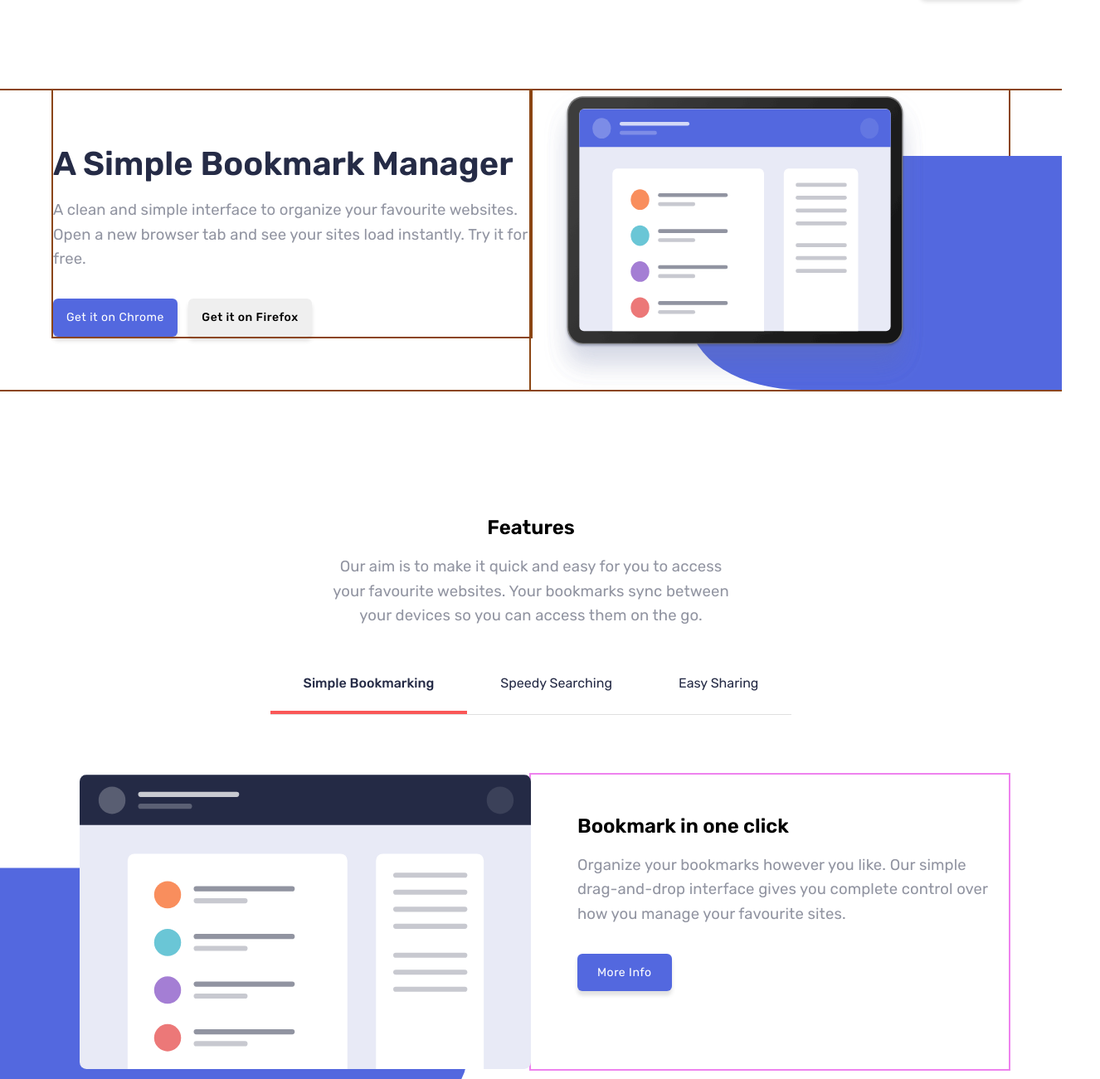
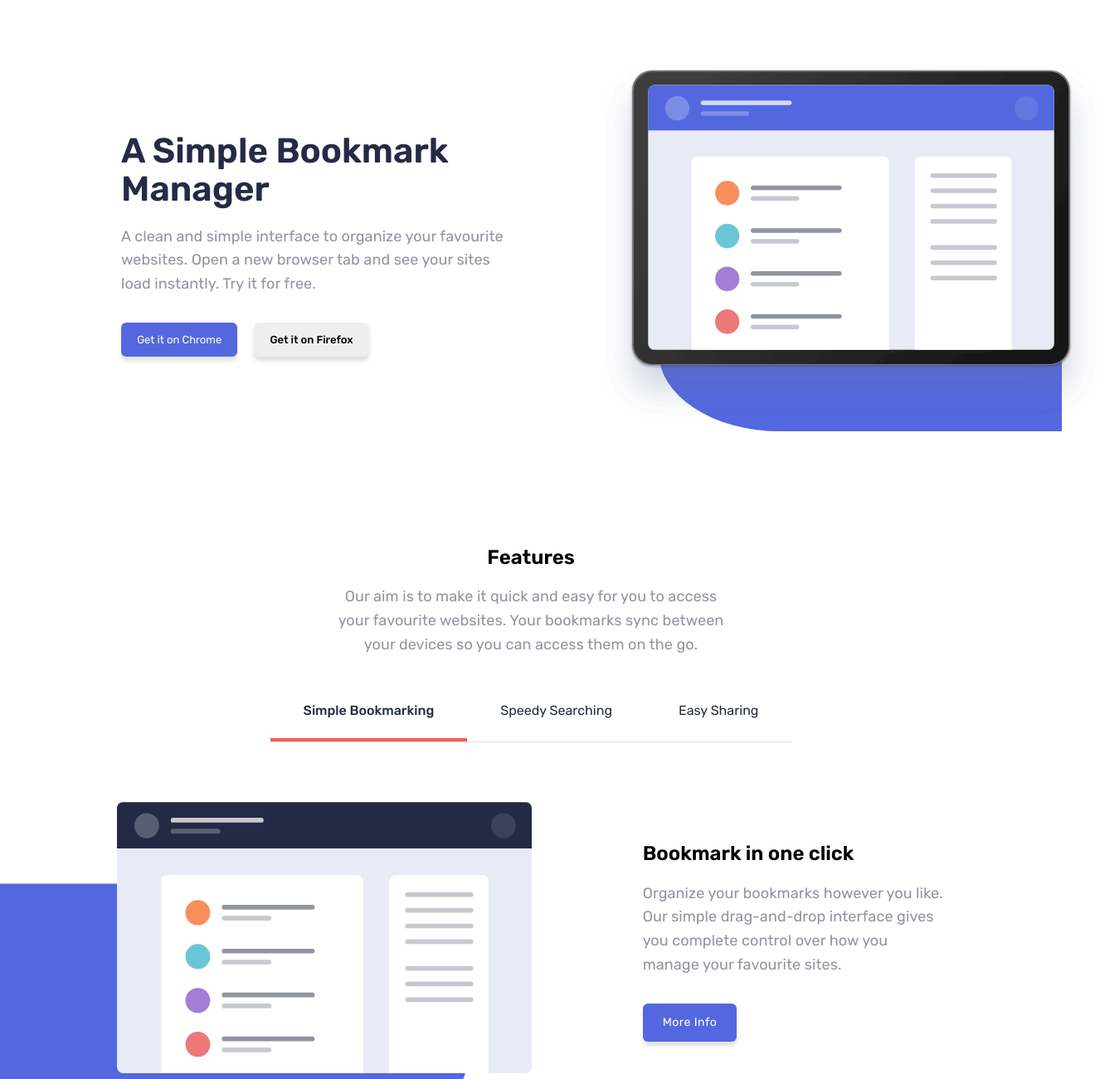
Before and after one commit to Ghidyon/bookmark, a plain HTML site: page index.html in a window 1280 px wide. Shown: the part 97-1398 px from the top of the page at 83% size, 1326 px wide, since content can reach past the window. Drawn offline with Linux system fonts and the light colour scheme; files whose address does not match are found by name.

Commit message:
fully responsiveness

```diff
--- a/index.html
+++ b/index.html
@@ -221,6 +221,7 @@
     </div>
   </section>
 
+  <section class="links-container">
     <section class="links white">
       <div class="">
         <svg width="148" height="25" xmlns="http://www.w3.org/2000/svg">
@@ -249,7 +250,7 @@
         </div>
       </div>
     </section>
-
+  </section>
   <footer>
     <p class="attribution">
       Challenge by <a href="https://www.frontendmentor.io?ref=challenge" target="_blank">Frontend Mentor</a>.
--- a/style.css
+++ b/style.css
@@ -233,11 +233,6 @@ header button:last-child {
     line-height: 2;
     padding-top: 2rem;
 }
-/* .faq-header div:hover {
-    top: -10px;
-    right: 0;
-    transform: rotate(180deg);
-} */
 
 .faq-container div:last-child {
     margin-top: 3rem;
@@ -249,6 +244,7 @@ header button:last-child {
 
 
 /* Contact Section */
+
 .contact-container {
     padding: 4.5rem 2rem 4rem 2rem;
 }
@@ -442,7 +438,6 @@ button, input {
         flex-direction: row-reverse;
         justify-content: center;
         padding: 0 2rem;
-        outline: 2px solid saddlebrown;
     }
 
     header:after {
@@ -458,7 +453,6 @@ button, input {
     }
 
     header .svg-container {
-        outline: 2px solid saddlebrown;
         padding: 0;
         padding-left: 3.5rem;
         width: 50%;
@@ -469,7 +463,6 @@ button, input {
     }
 
     header .header-content {
-        outline: 2px solid saddlebrown;
         text-align: left;
         width: 50%;
         padding: 0;
@@ -482,6 +475,21 @@ button, input {
     .header-content div {
         text-align: left;
         margin: 0;
+    }
+
+    header button {
+        letter-spacing: 0;
+        padding: .8rem 1.2rem;
+    }
+
+    header button:first-child {
+        font-size: 13px;
+        margin-right: .5rem;
+    }
+
+    header button:last-child {
+        margin-left: .5rem;
+        font-size: 13px;
     }
 
     .features {
@@ -551,7 +559,6 @@ button, input {
         width: 50%;
         padding: 3rem 0 0rem 2.5rem;
         text-align: left;
-        outline: 2px solid violet;
     }
 
     .tab-content button {
@@ -659,7 +666,6 @@ button, input {
     }
 
     header .svg-container {
-        outline: 2px solid saddlebrown;
         padding-left: 1rem;
     }
 
@@ -683,7 +689,6 @@ button, input {
         width: 50%;
         padding: 3rem 0 0rem 3.5rem;
         text-align: left;
-        outline: 2px solid violet;
     }
 
     .cards {
@@ -702,7 +707,6 @@ button, input {
     .card:last-child {
         align-self: flex-end;
     }
-
 }
 
 @media (min-width: 1024px) {
@@ -723,70 +727,74 @@ button, input {
 
     .nav-links ul li {
         margin-right: 2.5rem;
-        font-size: 1rem;
+        font-size: .85rem;
         letter-spacing: 1px;
     }
 
     .login-btn {
         border: 0;
+        font-size: .85rem;
+        letter-spacing: 1px;
         background: var(--red);
         border-radius: 7px;
         padding: .9rem 2.5rem;
     }
-/*
+
+    header {
+        padding: 0;
+        justify-content: center;
+    }
+
     header .svg-container {
-        outline: 2px solid saddlebrown;
-        width: 740px;
+        width: fit-content;
+        padding-left: 5rem;
     }
 
     header .svg-container img {
-        width: 100%;
-    }
-
-    .overlay-right::after {
-        width: 525px;
-        height: 78%;
-        border-bottom-left-radius: 45%;
+        width: 550px;
+        height: 400px;
     }
 
     header .header-content {
-        outline: 2px solid saddlebrown;
         text-align: left;
-        width: 525px;
-        padding: 0;
-    }
-
-    .header-content h1 {
-        font-size: 46px;
-        line-height: 1.1;
-        margin-top: 5.2rem;
-    }
-
-    .header-content div {
-        text-align: left;
-        margin: 0;
+        width: 425px;
+        margin-right: -4rem;
     }
 
     header button {
         letter-spacing: 0;
-        padding: 1rem 1.2rem;
+        padding: .8rem 1.2rem;
     }
 
-    header button:first-child {
-        font-size: 14px;
-        margin-right: .5rem;
+    header:after {
+        content: "";
+        position: absolute;
+        width: 38%;
+        height: 74%;
+        background: var(--blue);
+        right: 0;
+        bottom: -14px;
+        border-bottom-left-radius: 30%;
+
     }
 
-    header button:last-child {
-        margin-left: .5rem;
-        font-size: 14px;
+    .tab .tab-content {
+        width: 420px;
+        padding: 3rem 0 0rem 3.5rem;
+        text-align: left;
     }
- */
 
-    /* Utilities */
+    .tab .svg-container {
+        width: 550px;
+        padding: 0;
+    }
+
+    .tab .svg-container img {
+        width: 450px;
+        height: 100%;
+    }
 
     .content {
-        font-size: 18.5px;
         font-weight: 400;
         letter-spacing: .1px;
         line-height: 1.6;
@@ -798,3 +806,70 @@ button, input {
         margin: 4rem 0;
     }
 }
+
+@media (min-width: 1280px) {
+    nav {
+        padding: 2rem 0;
+        margin: 0 auto;
+        width: 1070px;
+    }
+
+    .links-container {
+        background: var(--darkBlue);
+    }
+
+    .links {
+        width: 1130px;
+        margin: 0 auto;
+    }
+
+    header .header-content {
+        width: 50%;
+    }
+
+    header .svg-container {
+        width: 50%;
+    }
+
+    header .svg-container img {
+        margin-left: 5.5rem;
+        width: 600px;
+        height: 430px;
+    }
+
+    header .header-content {
+        width: 540px;
+        padding-left: 4rem;
+        padding-top: 1rem;
+    }
+
+    header .header-content h1 {
+        font-size: 42px;
+    }
+
+    .tab {
+        justify-content: space-evenly;
+    }
+
+    .tabs-container::before {
+        width: 44%;
+        height: 65%;
+        left: 0;
+        bottom: -10%;
+        transform: translate(0, 10%);
+    }
+
+    .tab .svg-container {
+        width: 500px;
+    }
+
+    .tab .svg-container img {
+        width: 100%;
+        height: 100%;
+    }
+
+    .content {
+        font-size: 18px;
+    }
+
+}
```
Lines whose indentation alone changed are shown as unchanged.
